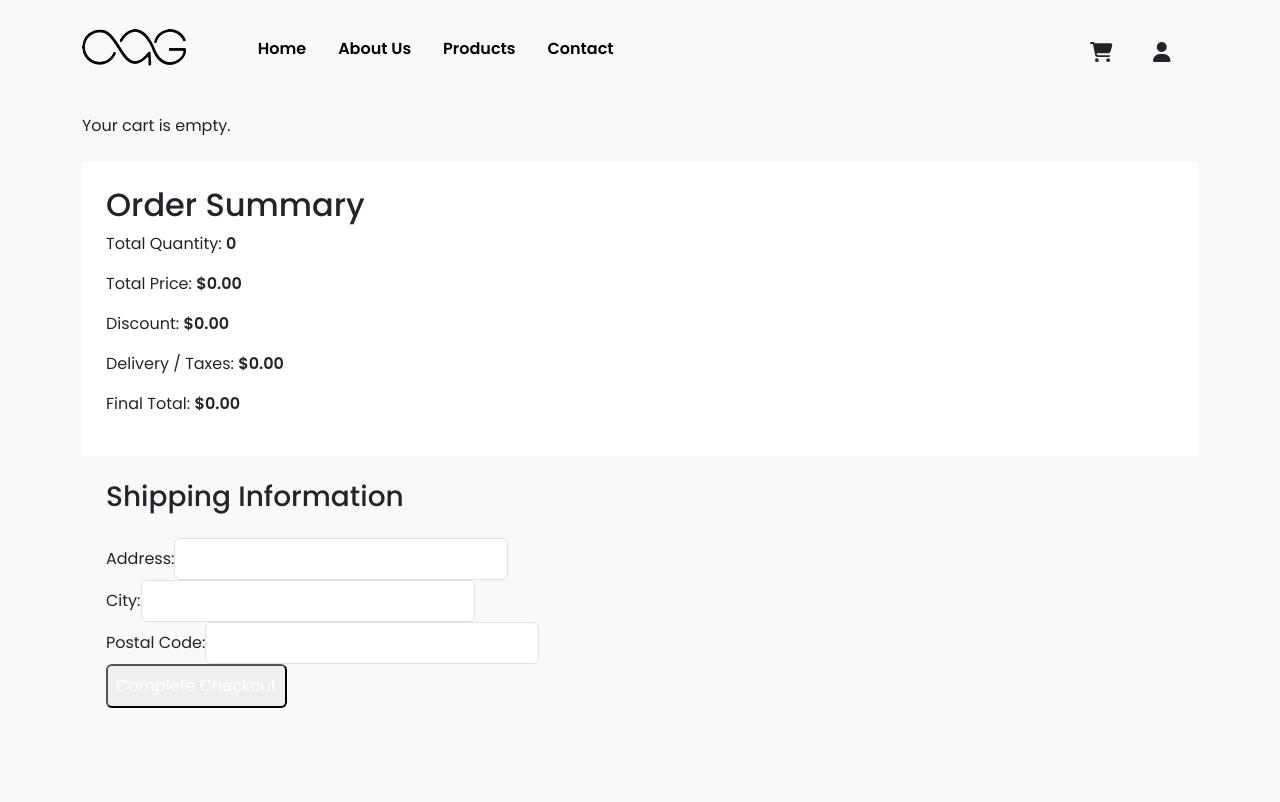
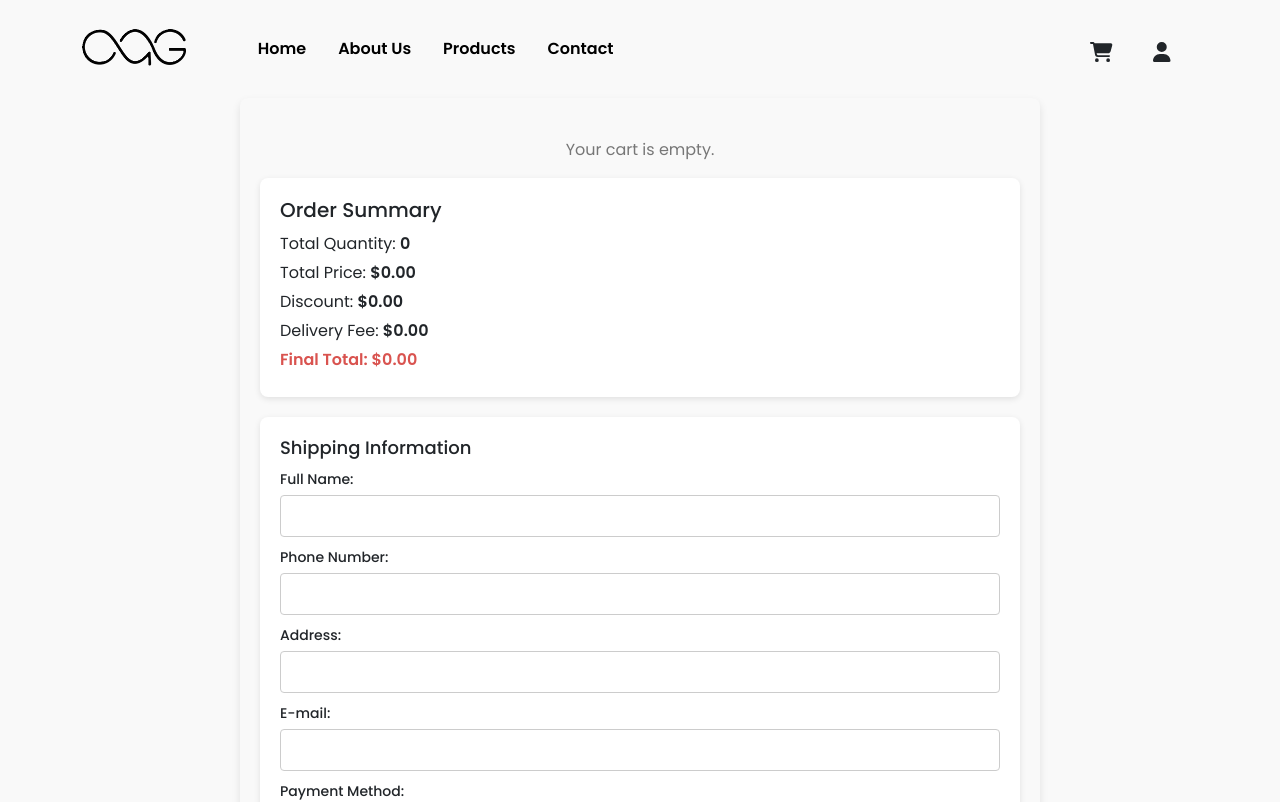
Before and after one commit to shamshussein/OAGS, a React (Create React App) app in the folder frontend/: page /checkout in a window 1280 px wide. Shown: the top 802 px of the page. Built offline with nearby package versions, Linux system fonts and the light colour scheme.

Commit message:
checkout design

```diff
--- a/frontend/src/Components/checkout/CheckoutItem.js
+++ b/frontend/src/Components/checkout/CheckoutItem.js
@@ -1,34 +1,33 @@
 import React from "react";
+import "styles/Checkout.css"; // Import external CSS
+
 
 const CheckoutItems = ({ cart }) => {
   if (cart.length === 0) {
-    return <p className="text-gray-500">Your cart is empty.</p>;
+    return <p className="empty-cart">Your cart is empty.</p>;
   }
 
   return (
-    <div className="p-4 bg-white shadow-md rounded-lg">
-      <h2 className="text-xl font-semibold mb-4">Checkout Items</h2>
+    <div className="checkout-items">
+      <h2>Checkout Items</h2>
       <ul>
         {cart.map((item) => {
-          // Ensure each item has necessary properties before destructuring
           if (!item || !item.name || !item.itemPrice || !item.quantity) return null;
 
           const { name, itemPrice, quantity } = item;
-          const discountedPrice = itemPrice * (1 - 0.1); // 10% discount
+          const discountedPrice = itemPrice * 0.9;
 
           return (
-            <li key={item.productId} className="flex justify-between border-b py-2">
-              <span className="font-medium">
-                {name} (x{quantity})
-              </span>
-              <span className="text-green-600">
-                ${(itemPrice ).toFixed(2)} | Discounted: ${(discountedPrice).toFixed(2)}
+            <li key={item.productId} className="cart-item">
+              <span className="item-name">{name} (x{quantity})</span>
+              <span className="item-price">
+                <span className="original-price">${itemPrice.toFixed(2)}</span>
+                <span className="discounted-price">${discountedPrice.toFixed(2)}</span>
               </span>
             </li>
           );
         })}
       </ul>
-
     </div>
   );
 };
--- a/frontend/src/pages/checkout/Checkout.js
+++ b/frontend/src/pages/checkout/Checkout.js
@@ -2,20 +2,48 @@ import React, { useState } from "react";
 import axios from "axios";
 import { useLocation } from "react-router-dom";
 import CheckoutItems from "Components/checkout/CheckoutItem";
+import "styles/Checkout.css"; // Import external CSS
 
 const CheckoutPage = () => {
     const location = useLocation();
     const { cartItems, totalPrice } = location.state || { cartItems: [], totalPrice: 0 };
 
     const [shippingDetails, setShippingDetails] = useState({
+        name: "",
+        number: "",
+        email: "",
         address: "",
-        city: "",
-        postalCode: "",
+        paymentMethod: "",
     });
+
     const [orderStatus, setOrderStatus] = useState(null);
+    const [phoneError, setPhoneError] = useState(""); // State to handle phone number validation errors
+
+    // Lebanese Phone Number Validation
+    const validatePhoneNumber = (number) => {
+        const lebanesePhoneRegex = /^(?:\+961|961)?(3|70|71|76|78|79|81|01|04|05|06|07|08|09)[0-9]{6}$/;
+        return lebanesePhoneRegex.test(number);
+    };
+
+    const handlePhoneChange = (e) => {
+        const newPhoneNumber = e.target.value;
+        setShippingDetails({ ...shippingDetails, number: newPhoneNumber });
+
+        if (!validatePhoneNumber(newPhoneNumber)) {
+            setPhoneError("Invalid Lebanese phone number. Example: 70-123456");
+        } else {
+            setPhoneError(""); // Clear error message if valid
+        }
+    };
 
     const handleSubmit = async (event) => {
         event.preventDefault();
+
+        // Check if the phone number is valid before submitting
+        if (!validatePhoneNumber(shippingDetails.number)) {
+            setPhoneError("Please enter a valid Lebanese phone number.");
+            return; // Prevent form submission
+        }
 
         try {
             const response = await axios.post("http://localhost:5000/api/checkout", {
@@ -34,69 +62,77 @@ const CheckoutPage = () => {
     const finalTotal = totalPrice - discount + deliveryFee;
     const totalQuantity = cartItems.reduce((sum, item) => sum + item.quantity, 0);
 
-
     return (
-        <div className="container mx-auto p-6">
-
+        <div className="checkout-container">
             <CheckoutItems cart={cartItems} />
 
-
-            <div className="mt-4 p-4 bg-white shadow-md rounded-lg">
-                <h2 className="text-xl font-semibold">Order Summary</h2>
-                <p className="text-lg">Total Quantity: <strong>{totalQuantity}</strong></p>
-                <p className="text-lg">Total Price: <strong>${totalPrice.toFixed(2)}</strong></p>
-                <p className="text-lg">Discount: <strong>${discount.toFixed(2)}</strong></p>
-                <p className="text-lg">Delivery / Taxes: <strong>${deliveryFee.toFixed(2)}</strong></p>
-                <p className="text-lg">Final Total: <strong>${finalTotal.toFixed(2)}</strong></p>
+            <div className="order-summary">
+                <h2>Order Summary</h2>
+                <p>Total Quantity: <strong>{totalQuantity}</strong></p>
+                <p>Total Price: <strong>${totalPrice.toFixed(2)}</strong></p>
+                <p>Discount: <strong>${discount.toFixed(2)}</strong></p>
+                <p>Delivery Fee: <strong>${deliveryFee.toFixed(2)}</strong></p>
+                <p className="final-total">Final Total: <strong>${finalTotal.toFixed(2)}</strong></p>
             </div>
 
+            <div className="shipping-info">
+                <h3>Shipping Information</h3>
+                <form onSubmit={handleSubmit}>
 
-            <div className="mt-6 bg-gray-100 p-4 rounded-lg shadow-md">
-                <h3 className="text-xl font-semibold mb-4">Shipping Information</h3>
-                <form onSubmit={handleSubmit} className="space-y-4">
-                    <div>
-                        <label className="block text-gray-700">Address:</label>
+                    <label>Full Name:</label>
                     <input
                         type="text"
-                            className="w-full p-2 border rounded"
+                        value={shippingDetails.name}
+                        onChange={e => setShippingDetails({ ...shippingDetails, name: e.target.value })}
+                        required
+                    />
+
+                    <label>Phone Number:</label>
+                    <input
+                        type="text"
+                        value={shippingDetails.number}
+                        onChange={handlePhoneChange}
+                        required
+                    />
+                    {phoneError && <p className="error-message">{phoneError}</p>} {/* Display error if invalid */}
+
+                    <label>Address:</label>
+                    <input
+                        type="text"
                         value={shippingDetails.address}
                         onChange={e => setShippingDetails({ ...shippingDetails, address: e.target.value })}
                         required
                     />
-                    </div>
 
-                    <div>
-                        <label className="block text-gray-700">City:</label>
+                    <label>E-mail:</label>
                     <input
-                            type="text"
-                            className="w-full p-2 border rounded"
-                            value={shippingDetails.city}
-                            onChange={e => setShippingDetails({ ...shippingDetails, city: e.target.value })}
+                        type="email"
+                        value={shippingDetails.email}
+                        onChange={e => setShippingDetails({ ...shippingDetails, email: e.target.value })}
                         required
                     />
-                    </div>
 
-                    <div>
-                        <label className="block text-gray-700">Postal Code:</label>
-                        <input
-                            type="text"
-                            className="w-full p-2 border rounded"
-                            value={shippingDetails.postalCode}
-                            onChange={e => setShippingDetails({ ...shippingDetails, postalCode: e.target.value })}
+                    <label>Payment Method:</label>
+                    <select
+                        value={shippingDetails.paymentMethod}
+                        onChange={e => setShippingDetails({ ...shippingDetails, paymentMethod: e.target.value })}
                         required
-                        />
-                    </div>
+                    >
+                        <option value="">Select Payment Method</option>
+                        <option value="Visa Card">Visa Card</option>
+                        <option value="OMT">OMT</option>
+                        <option value="Cash on Delivery">Cash on Delivery</option>
+                    </select>
 
-                    <button type="submit" className="w-full bg-blue-500 text-white p-2 rounded hover:bg-blue-600">
+                    <button type="submit" className="checkout-button">
                         Complete Checkout
                     </button>
                 </form>
             </div>
 
-
             {orderStatus && (
-                <div className="mt-6 p-4 bg-green-100 text-green-700 rounded-lg">
-                    <h3 className="text-lg font-semibold">{orderStatus.message}</h3>
+                <div className="order-status">
+                    <h3>{orderStatus.message}</h3>
                     <p>Order ID: {orderStatus.orderId}</p>
                 </div>
             )}
--- /dev/null
+++ b/frontend/src/styles/Checkout.css
@@ -0,0 +1,145 @@
+/* Checkout Page Styles */
+.checkout-container {
+    max-width: 800px;
+    margin: auto;
+    padding: 20px;
+    background: #f9f9f9;
+    border-radius: 8px;
+    box-shadow: 0 4px 8px rgba(0, 0, 0, 0.1);
+}
+
+/* Checkout Items */
+.checkout-items {
+    background: white;
+    padding: 20px;
+    border-radius: 8px;
+    box-shadow: 0 2px 6px rgba(0, 0, 0, 0.1);
+    margin-bottom: 20px;
+}
+
+.checkout-items h2 {
+    font-size: 20px;
+    margin-bottom: 10px;
+}
+
+.cart-item {
+    display: flex;
+    justify-content: space-between;
+    padding: 10px 0;
+    border-bottom: 1px solid #ddd;
+}
+
+.item-name {
+    font-weight: 500;
+}
+
+.item-price {
+    font-weight: 600;
+}
+
+.original-price {
+    text-decoration: line-through;
+    color: #888;
+    margin-right: 5px;
+}
+
+.discounted-price {
+    color: #27ae60;
+}
+
+/* Order Summary */
+.order-summary {
+    background: white;
+    padding: 20px;
+    border-radius: 8px;
+    box-shadow: 0 2px 6px rgba(0, 0, 0, 0.1);
+    margin-bottom: 20px;
+}
+
+.order-summary h2 {
+    font-size: 20px;
+    margin-bottom: 10px;
+}
+
+.order-summary p {
+    font-size: 16px;
+    margin: 5px 0;
+}
+
+.final-total {
+    font-size: 18px;
+    font-weight: bold;
+    color: #d9534f;
+}
+
+/* Shipping Information */
+.shipping-info {
+    background: white;
+    padding: 20px;
+    border-radius: 8px;
+    box-shadow: 0 2px 6px rgba(0, 0, 0, 0.1);
+    margin-bottom: 20px;
+}
+
+.shipping-info h3 {
+    font-size: 18px;
+    margin-bottom: 10px;
+}
+
+.shipping-info label {
+    font-size: 14px;
+    font-weight: 500;
+    display: block;
+    margin: 10px 0 5px;
+}
+
+.shipping-info input {
+    width: 100%;
+    padding: 8px;
+    border: 1px solid #ccc;
+    border-radius: 4px;
+}
+
+.checkout-button {
+    width: 100%;
+    background: #007bff;
+    color: white;
+    padding: 10px;
+    border: none;
+    border-radius: 5px;
+    cursor: pointer;
+    margin-top: 15px;
+    font-size: 16px;
+}
+
+.checkout-button:hover {
+    background: #0056b3;
+}
+
+/* Order Status */
+.order-status {
+    background: #eaffea;
+    padding: 20px;
+    border-radius: 8px;
+    box-shadow: 0 2px 6px rgba(0, 0, 0, 0.1);
+    text-align: center;
+    color: #2d7b2d;
+}
+
+.order-status h3 {
+    font-size: 18px;
+    font-weight: bold;
+}
+
+.empty-cart {
+    text-align: center;
+    font-size: 16px;
+    color: #777;
+    margin-top: 20px;
+}
+
+.error-message {
+    color: red;
+    font-size: 14px;
+    margin-top: 5px;
+}
```
Lines whose indentation alone changed are shown as unchanged.
